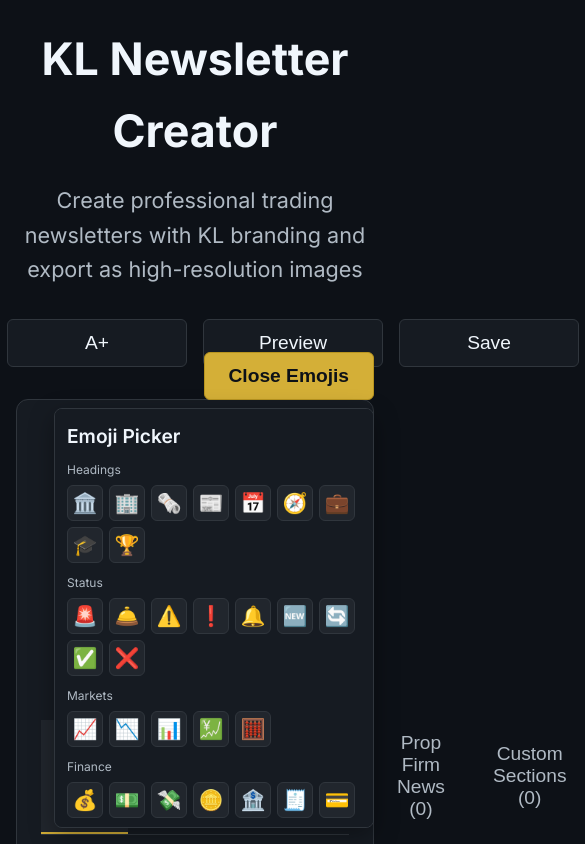
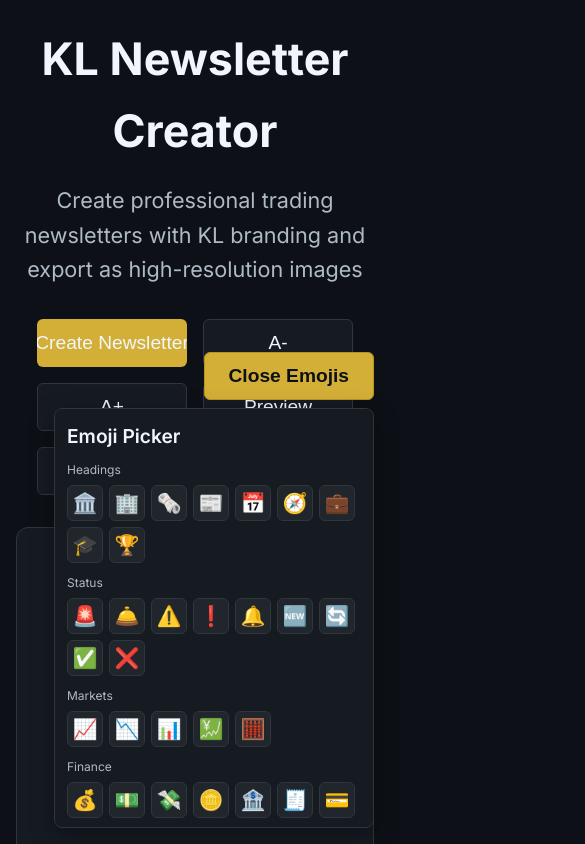
Before and after one commit to shalashaskabob/newsletter, a React (Vite) app: page / in a window 390 px wide. Shown: the top 844 px of the page, 585 px wide, since content can reach past the window. Built offline with nearby package versions, Linux system fonts and the light colour scheme.

Commit message:
UI: fix top buttons width - no wrapping; enforce fixed width with ellipsis; responsive fallback

```diff
--- a/src/index.css
+++ b/src/index.css
@@ -494,9 +494,27 @@ body {
 
 /* Make all top-row buttons a consistent size */
 .controls .btn {
-  min-width: 180px;
+  /* Force consistent sizing and prevent wrapping */
+  flex: 0 0 200px;
+  width: 200px;
+  min-width: 200px;
+  max-width: 200px;
   justify-content: center;
   white-space: nowrap;
+  overflow: hidden;
+  text-overflow: ellipsis;
+}
+
+@media (max-width: 640px) {
+  .controls {
+    flex-wrap: wrap;
+  }
+  .controls .btn {
+    flex: 0 0 150px;
+    width: 150px;
+    min-width: 150px;
+    max-width: 150px;
+  }
 }
 
 .btn {
```
